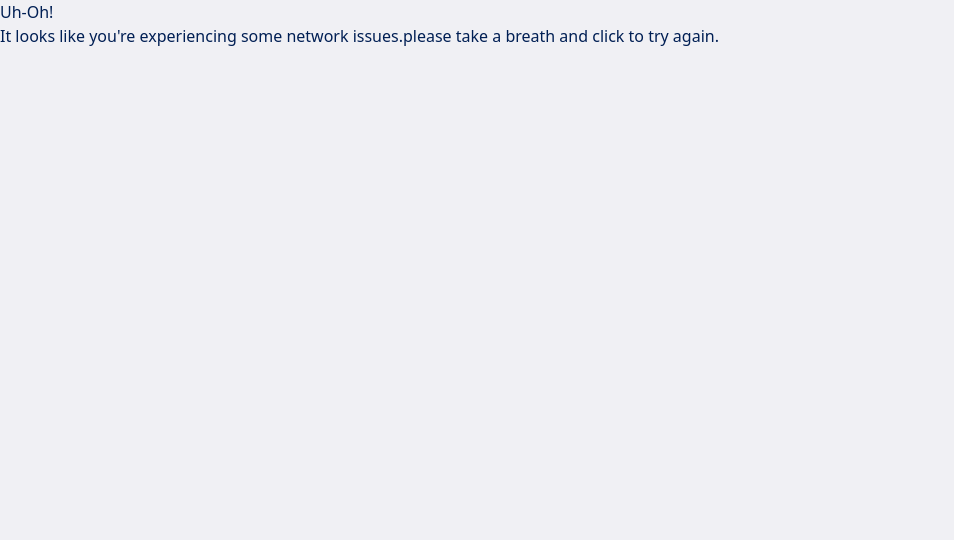
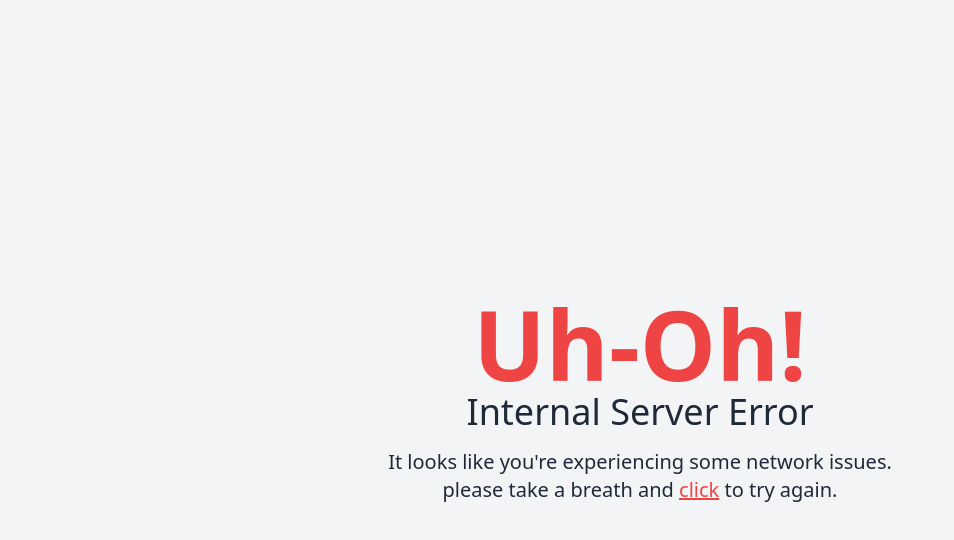
Before and after one commit to thanyasiriisnotavailable/Olympic-Project-Frontend, a Vue app: page /network-error in a window 1280 px wide. Shown: the top 540 px of the page, without its empty margins (0-954 px from the left). Built offline with nearby package versions, Linux system fonts and the light colour scheme.

Commit message:
Update style

```diff
--- a/src/views/NetworkErrorView.vue
+++ b/src/views/NetworkErrorView.vue
@@ -1,9 +1,15 @@
 <template>
-    <div class ="networkError">
-        <h1>Uh-Oh!</h1>
-        <h3>
-            It looks like you're experiencing some network issues.please take a breath and
-            <a href="#" @click ="$router.go(-1)">click</a> to try again.
-        </h3>
+    <div class="bg-gray-100 px-2 text-center">
+    <div class="h-screen flex flex-col justify-center items-center">
+        <h1 class="text-8xl font-extrabold text-red-500">Uh-Oh!</h1>
+        <p class="text-4xl font-medium text-gray-800">Internal Server Error</p>
+        <p class="text-xl text-gray-800 mt-4"> It looks like you're experiencing some network issues.
+            <br>please take a breath and
+            <a href="#" @click ="$router.go(-1)"
+            class="text-red-500 underline hover:text-red-800"
+            >click</a> to try again.</p>
     </div>
+
+</div>
+
 </template>
--- a/src/views/NotFoundView.vue
+++ b/src/views/NotFoundView.vue
@@ -10,7 +10,20 @@ const props = withDefaults(
 )
 </script>
 <template>
-    <h1>Oops!</h1>
-    <h3>The {{ resource }} you're looking for is not here.</h3>
-    <router-link :to ="{ name : 'country'}">Back to the home page</router-link>
+    <div class="grid h-screen place-content-center bg-white px-4">
+  <div class="text-center">
+    <h1 class="text-9xl font-black text-gray-200">404</h1>
+
+    <p class="text-2xl font-bold tracking-tight text-gray-900 sm:text-4xl">Oops!</p>
+
+    <p class="mt-4 text-gray-500">The {{ resource }} you're looking for is not here.</p>
+
+    <router-link
+      :to="{ name: 'country' }"
+      class="mt-6 inline-block rounded bg-[#1282A2] px-5 py-3 text-sm font-medium text-white hover:bg-indigo-700 focus:outline-none focus:ring"
+    >
+      Go Back Home Page
+    </router-link>
+  </div>
+</div>
 </template>
--- a/src/views/country/LayoutView.vue
+++ b/src/views/country/LayoutView.vue
@@ -1,6 +1,7 @@
 <script setup lang="ts">
 import { ref, onMounted, defineProps } from 'vue'
-import { useRouter, useRoute } from 'vue-router'
+import { useRouter } from 'vue-router'
+import { useRoute } from 'vue-router'
 
 import type { Country } from '@/types'
 import CountryService from '@/services/CountryService'
@@ -33,7 +34,6 @@ onMounted(() => {
     })
 })
 </script>
-
 
 <template>
   <div v-if="country" class="bg-gray-100 min-h-screen">
```
